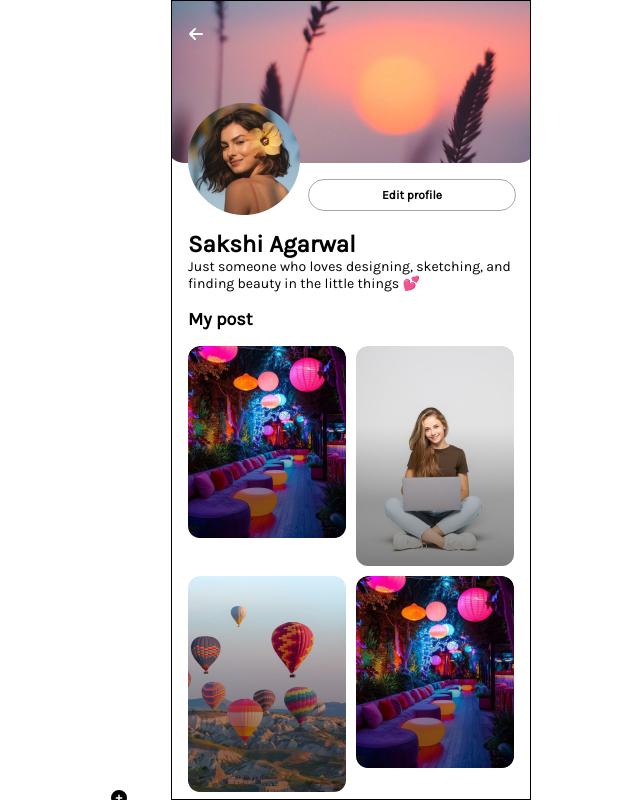
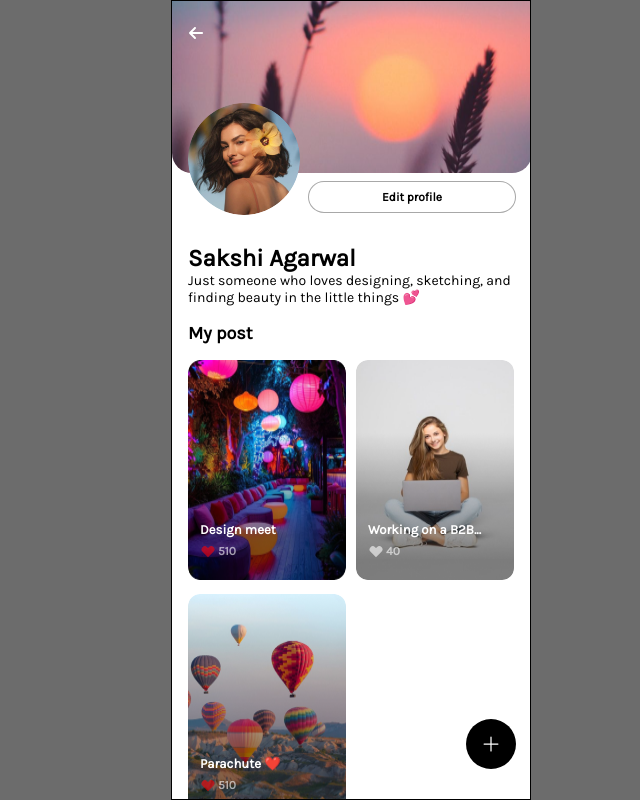
Before and after one commit to MhdJavithF/Vibe-Snap-App, a React (Create React App) app: page / in a window 1280 px wide. Shown: the whole page, without its empty margins (289-929 px from the left). Built offline with nearby package versions, Linux system fonts and the light colour scheme.

Commit message:
add post, likes, title and made the profile page with components

```diff
--- /dev/null
+++ b/src/components/AddPost.jsx
@@ -0,0 +1,14 @@
+import { BsPlusLg } from "react-icons/bs";
+
+
+const AddPost = () => {
+  return (
+    <div>
+        <div className="add">
+            <BsPlusLg />
+        </div>
+    </div>
+  )
+}
+
+export default AddPost
--- /dev/null
+++ b/src/components/MyPosts.jsx
@@ -0,0 +1,48 @@
+import designImg from "../assets/images/profile/design.png"
+import parachuteImg from "../assets/images/profile/parachute.png"
+import workImg from "../assets/images/profile/work.png"
+import { HiHeart } from "react-icons/hi";
+
+const MyPosts = () => {
+  return (
+    <div>
+        <div className="post-wrapper">
+            <p>My post</p>
+            <div className="posts">
+                <div className="post">
+                    <img src={designImg} alt="design"/>
+                    <div className="title">
+                        <p>Design meet</p>
+                    </div>
+                    <div className="like liked">
+                            <HiHeart/>
+                            <span>510</span>
+                    </div>
+                </div>
+                <div className="post">
+                    <img src={workImg} alt="design"/>
+                    <div className="title">
+                        <p>Working on a B2B...</p>
+                    </div>
+                    <div className="like">
+                            <HiHeart/>
+                            <span>40</span>
+                    </div>
+                </div>
+                <div className="post">
+                    <img src={parachuteImg} alt="design"/>
+                    <div className="title">
+                        <p>Parachute ❤️</p>
+                    </div>
+                    <div className="like liked">
+                            <HiHeart/>
+                            <span>510</span>
+                    </div>
+                </div>
+            </div>
+        </div>
+    </div>
+  )
+}
+
+export default MyPosts
--- /dev/null
+++ b/src/components/ProfileBio.jsx
@@ -0,0 +1,28 @@
+import bannerImg from "../assets/images/profile/banner.png"
+import dpImg from "../assets/images/profile/dp.png"
+
+const ProfileBio = () => {
+  return (
+    <div>
+        <div className="banner">
+            <img src={bannerImg} alt="banner"/>
+            <div id="dp">
+            <img src={dpImg} alt="DP"/>
+            <span className="edit">
+                Edit profile
+            </span>
+        </div>
+        </div>
+        <div className="bio">
+            <h3 id="user-name">
+                Sakshi Agarwal
+            </h3>
+            <p id="about">
+            Just someone who loves designing, sketching, and finding beauty in the little things 💕
+            </p>
+        </div>
+    </div>
+  )
+}
+
+export default ProfileBio
--- a/src/pages/ProfilePage.jsx
+++ b/src/pages/ProfilePage.jsx
@@ -1,50 +1,19 @@
-import bannerImg from "../assets/images/profile/banner.png"
-import dpImg from "../assets/images/profile/dp.png"
-import designImg from "../assets/images/profile/design.png"
-import parachuteImg from "../assets/images/profile/parachute.png"
-import workImg from "../assets/images/profile/work.png"
-import { FaCirclePlus, FaArrowLeft } from "react-icons/fa6";
+import { FaArrowLeft } from "react-icons/fa6";
 import "../styles/profile.css"
+import ProfileBio from "../components/ProfileBio";
+import MyPosts from "../components/MyPosts";
+import AddPost from "../components/AddPost";
+
 
 
 const ProfilePage = () => {
   return (
     <div className='profile-wrapper pages'>
-        <div className="banner">
-            <img src={bannerImg} alt="banner"/>
-            <div className="back"><FaArrowLeft /></div>
-            <div id="dp">
-            <img src={dpImg} alt="DP"/>
-            <span className="edit">
-                Edit profile
-            </span>
-        </div>
-        </div>
-        <div className="bio">
-            <h3 id="user-name">
-                Sakshi Agarwal
-            </h3>
-            <p id="about">
-            Just someone who loves designing, sketching, and finding beauty in the little things 💕
-            </p>
-        </div>
-        <div className="post-wrapper">
-            <p>My post</p>
-            <div className="posts">
-                <div className="post">
-                    <img src={designImg} alt="design"/>
-                    {/* <span>Design meet</span> */}
-                </div>
-                <div className="post"><img src={workImg} alt="design"/></div>
-                <div className="post"><img src={parachuteImg} alt="design"/></div>
-                <div className="post"><img src={designImg} alt="design"/></div>
-            </div>
-        </div>
-        <div className="add">
-            <FaCirclePlus />
-        </div>
+        <a className="back"><FaArrowLeft /></a>
+        <ProfileBio/>
+        <MyPosts />
+        <AddPost />
     </div>
-
   )
 }
 
--- a/src/styles/global.css
+++ b/src/styles/global.css
@@ -12,10 +12,14 @@
     align-items: center;
     width: 100%;
     height: 100vh;
+    background-color: rgba(17, 17, 17, 0.616);
+
 }
 
 .pages {
     width: 360px;
     height: 800px;
     border: 1px solid black;
+    background-color: rgba(255, 255, 255, 1);
+
 }
--- a/src/styles/profile.css
+++ b/src/styles/profile.css
@@ -1,30 +1,40 @@
 .profile-wrapper {
     overflow: auto;
     scrollbar-width: none;
-    background-color: rgba(255, 255, 255, 1);
-    position: relative;
+    position:relative;
 
-    .banner {
-        width: 373px;
-        height: 189px;
-        border-radius: 20px;
-        position: relative;
 
     .back {
-            position: absolute;
+        position: sticky;
         width: 32px;
         height: 32px;
         top: 25px;
         left: 16px;
         color: white;
         cursor: pointer;
+        z-index: 1000;
     }
+
+
+    .banner {
+            background-color: rgba(255, 255, 255, 1);
+            img{
+            width: 360px;
+            height: 179px;
+            position: relative;
+            border-radius: 0 0 20px 20px;
+            top: -27px;
+        }
+
 
         #dp {
             img{
+                width: 112px;
+                height: 112px;
                 position: absolute;
                 top: 102px;
                 left: 16px;
+                border-radius: 50%;
             }
         }
 
@@ -35,19 +45,21 @@
             font-size: 12px;
             font-weight: 700;
             font-family: karla;
-            top: 178px;
+            top: 180px;
             left: 136px;
             border: 1px solid rgba(0, 0, 0, 0.34);
             border-radius: 36px;
             display: flex;
             justify-content: center;
             align-items: center;
+            background-color: rgba(255, 255, 255, 1);
         }
 
     }
 
     .bio {
         margin: 16px;
+        background-color: rgba(255, 255, 255, 1);
 
         #user-name {
             margin-top: 40px;
@@ -59,6 +71,8 @@
             top: 234px;
             left: 15px;
             color: rgb(0, 0, 0, 1);
+            background-color: rgba(255, 255, 255, 1);
+
         }
 
         #about {
@@ -68,11 +82,15 @@
             color: rgba(0, 0, 0, 1);
             left: 17px;
             top: 272px;
+            background-color: rgba(255, 255, 255, 1);
+
         }
     }
 
     .post-wrapper {
         margin: 16px;
+        background-color: rgba(255, 255, 255, 1);
+
 
         p{
             margin-bottom: 16px;
@@ -83,6 +101,8 @@
             font-size: 18px;
             line-height: 21.04px;
             color: rgba(0, 0, 0, 1);
+            /* background-color: rgba(255, 255, 255, 1); */
+
         }
 
         .posts {
@@ -90,14 +110,75 @@
             display: flex;
             flex-wrap: wrap;
             gap: 10px;
+            background-color: rgba(255, 255, 255, 1);
+
 
             .post {
+
+                background-color: rgba(255, 255, 255, 1);
+                position: relative;
+
+                img{
                     width: 158px;
                     height: 220px;
                     overflow: hidden;
                     border-radius: 12px;
                     box-sizing: border-box;
+                }
 
+                .title {
+                    top: 72%;
+                    left: 12px;
+                    position: absolute;
+                    width: 127px;
+                    height: 17px;
+
+                    p {
+                        width: 100%;
+                        font-weight: 600;
+                        font-size: 13.2px;
+                        line-height: 17.36px;
+                        color: rgba(255, 255, 255, 1);
+                    }
+                }
+
+                .like {
+                    width: 32px;
+                    height: 16px;
+                    top: 82%;
+                    left: 12px;
+                    position: absolute;
+                    display: flex;
+                    gap: 2px;
+                    justify-content: center;
+                    align-items: center;
+                    z-index: 1000;
+
+
+                    svg {
+                        width: 16px;
+                        height: 16px;
+                        color: rgba(255, 255, 255, 1);
+                        opacity: 60%;
+                        cursor: pointer;
+                    }
+
+                    span {
+                        width:14px;
+                        height: 15px;
+                        font-size: 12px;
+                        font-weight: 600;
+                        line-height: 14.88px;
+                        color: rgba(255, 255, 255, 1);
+                        opacity: 60%;
+                    }
+                }
+
+                .like.liked {
+                    svg {
+                        color: red;
+                    }
+                }
             }
         }
     }
@@ -105,8 +186,22 @@
     .add {
         width: 50px;
         height: 50px;
-        top: 790px;
-        left: 400px;
-        position: fixed;
+        background-color: rgba(0, 0, 0, 1);
+        border-radius: 50%;
+        display: flex;
+        justify-content: center;
+        align-items: center;
+        bottom: 30px;
+        left: 294px;
+        position: absolute;   /* fixed is not working */
+        z-index: 1000;
+
+        svg {
+            width: 20px;
+            height: 20px;
+            cursor: pointer;
+            color: rgba(255, 255, 255, 1);
+            background-color: black;
         }
     }
+}
```
Also changed, not shown: src/components/ProfileEditor.jsx (deleted). Lines whose indentation alone changed are shown as unchanged.
